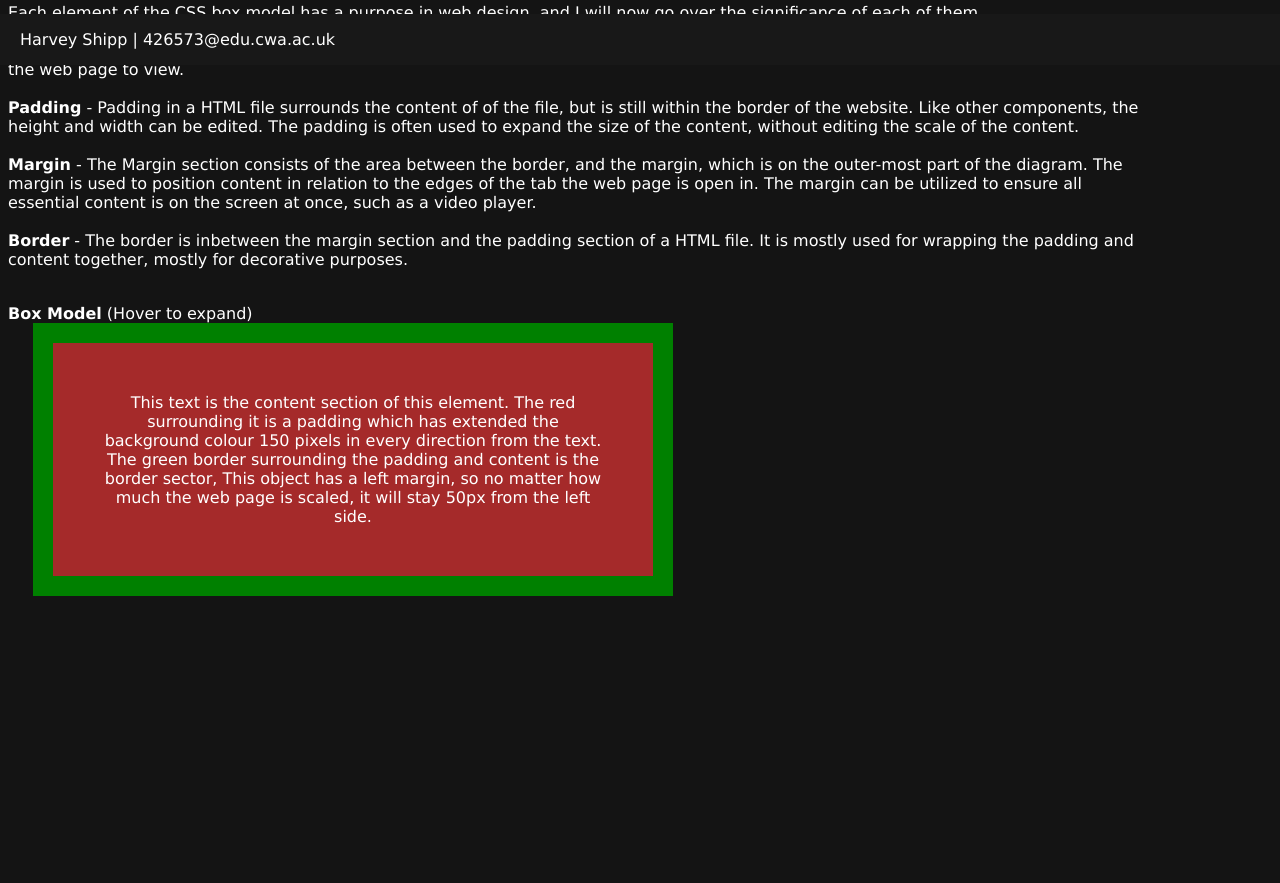
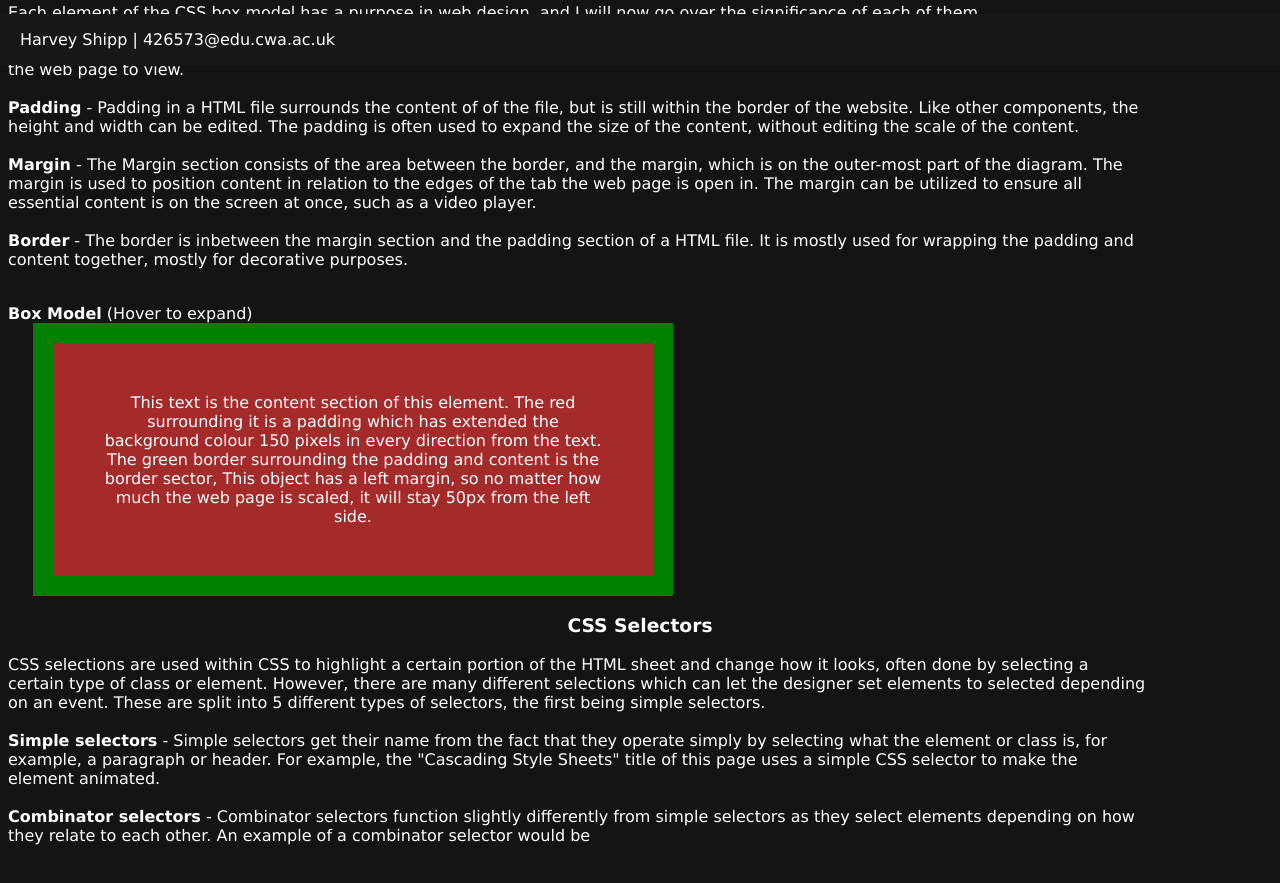
Before and after one commit to HarveyS2808/Assignment-2, a plain HTML site: page index.html in a window 1280 px wide. Shown: the part 735-1618 px from the top of the page. Before the commit the page ends 1389 px from the top, so only its background shows below. Drawn offline with Linux system fonts and the light colour scheme.

Commit message:
Additions

```diff
--- a/index.html
+++ b/index.html
@@ -53,7 +53,7 @@
 
         <h2 style="margin-top: -20px;">Client-Side Customisation of Web Pages</h2>
 
-        <h3 style="text-align: center;">CSS Box Model</h3>
+        <h3>CSS Box Model</h3>
 
         <p>The CSS Box Model is a structure
             which includes a few properties which help segment and design how a website is layed out.
@@ -100,6 +100,21 @@
             how much the web page is scaled, it will stay 50px from the left side.
         </div>
 
+        <h3>CSS Selectors</h3>
+        <p style="width: 90%;">
+            CSS selections are used within CSS to highlight a certain portion of the HTML sheet and change how it looks, often done by
+            selecting a certain type of class or element. However, there are many different selections which can
+            let the designer set elements to selected depending on an event. These are split into 5 different types of selectors, the first
+            being simple selectors.<br>
+            <br>
+            <span>Simple selectors</span> - Simple selectors get their name from the fact that they operate simply
+            by selecting what the element or class is, for example, a paragraph or header. For example, the "Cascading Style Sheets"
+            title of this page uses a simple CSS selector to make the element animated.<br>
+            <br>
+            <span>Combinator selectors</span> - Combinator selectors function slightly differently from simple selectors as
+            they select elements depending on how they relate to each other. An example of a combinator selector would be
+        </p>
+
         <div class="footer">
             <p>Harvey Shipp | 426573@edu.cwa.ac.uk</p>
         </div>
--- a/mainstyle.css
+++ b/mainstyle.css
@@ -55,6 +55,10 @@ h1 {
     position: relative;
 }
 
+h3 {
+    text-align: center;
+}
+
 @keyframes opacity {
     from {opacity: 0; right: 500px;}
     to {opacity: 1; right: 0px;}
```
